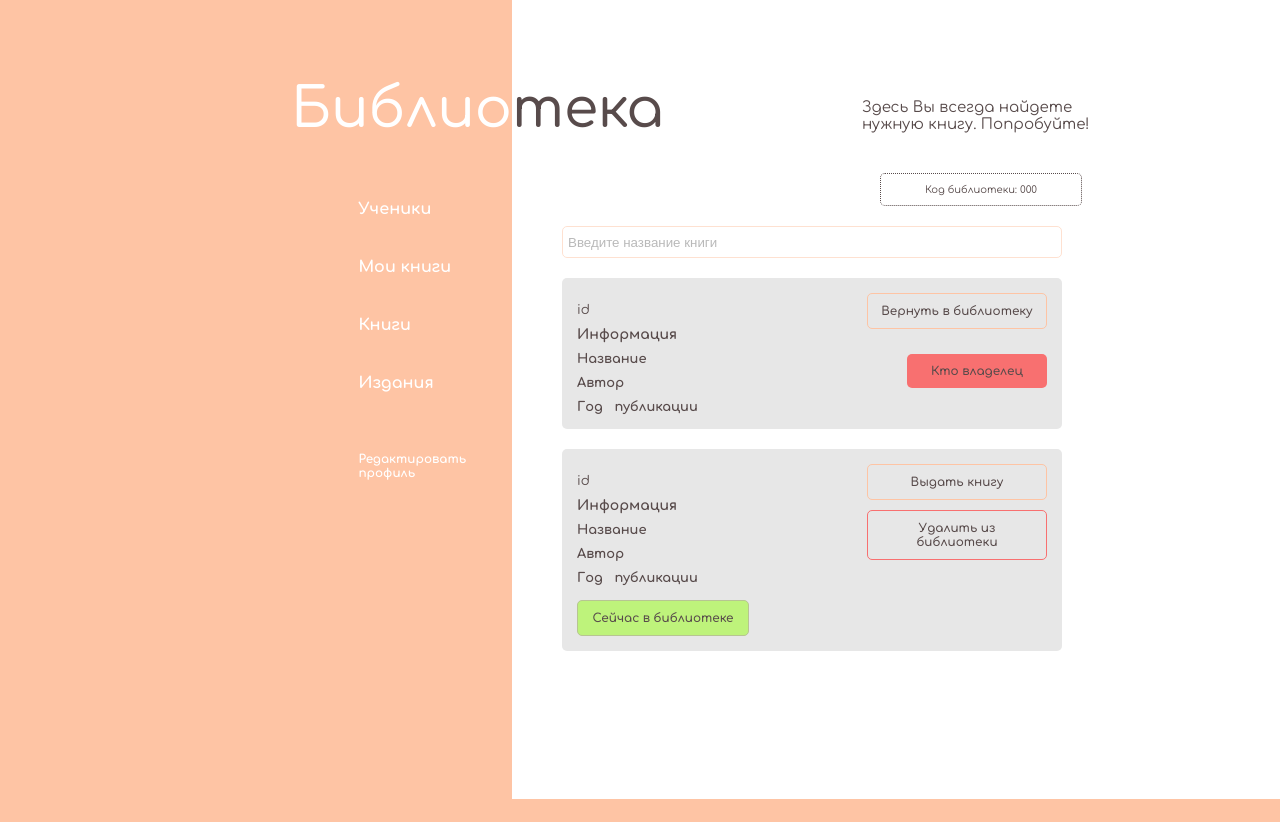
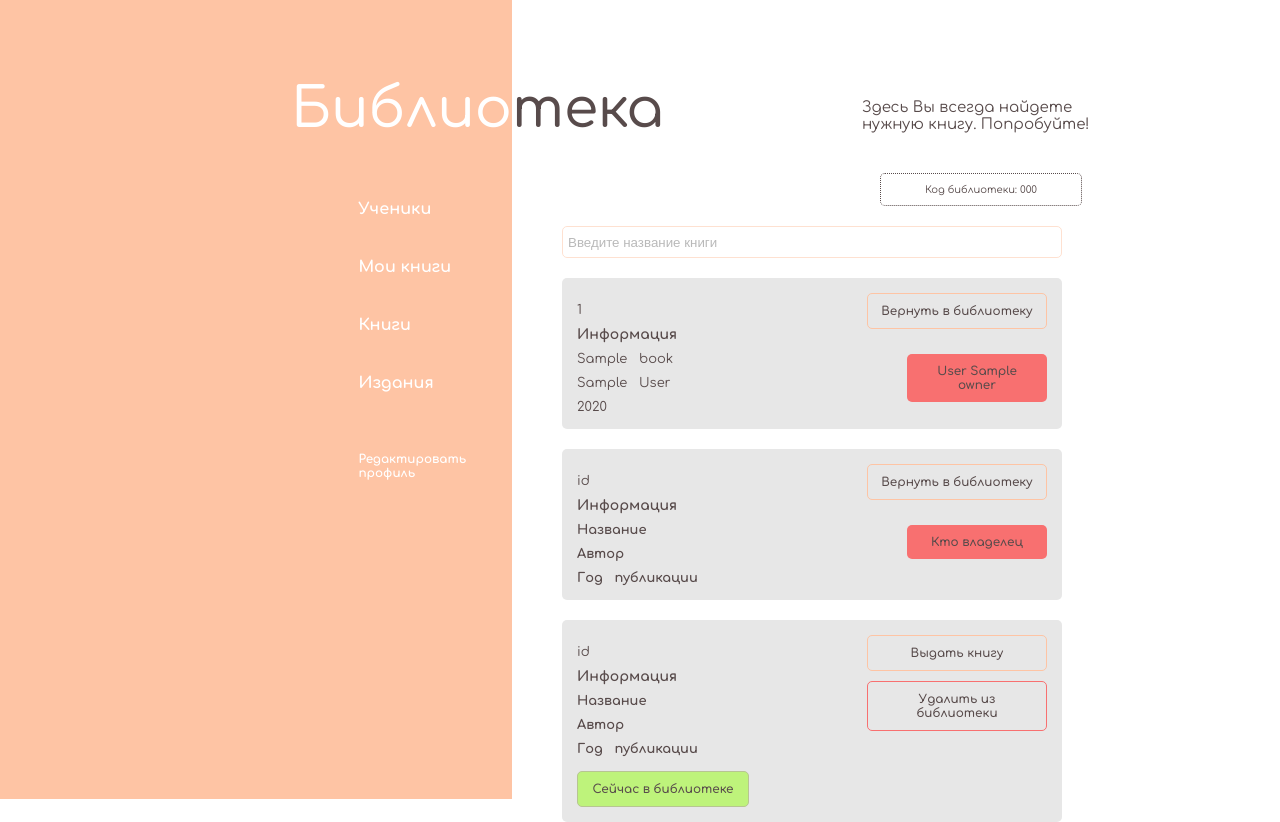
Before and after one commit to eleborrr/library, a Flask app: template templates/library.html in a window 1280 px wide. Shown: the part 51-873 px from the top of the page. Before the commit the page ends 850 px from the top, so only its background shows below. Run offline with Flask 2, Linux system fonts and the light colour scheme; the template is opened without the code that fills it: most values are stand-ins (such as "Sample title", 1, 10 or a date in 2020).

Commit message:
query works

```diff
--- a/main.py
+++ b/main.py
@@ -284,7 +284,7 @@ class LibraryView(FlaskView):
         publication_year, edition_id, owner_id, owner_surname = request.args.get('publication_year'), request.args.get(
             'edition_id'), request.args.get('owner_id'), request.args.get('owner_surname')
 
-        query = session.query(Book).join(User).join(Edition).filter(Edition.library_id == current_user.library_id)
+        query = session.query(Book).join(Edition).filter(Edition.library_id == current_user.library_id)
         kwargs = {
             'id': '',
             'name': '',
--- a/templates/library.html
+++ b/templates/library.html
@@ -4,29 +4,57 @@
         <div>
             <input type="text" name=" " class="intpfield" placeholder="Введите название книги">
         </div>
+        {% for i in books %} {# Добавить ифы #}
+            <div class="book-item">
+                <div class="leftside">
+                    <div class="nameb">
+                        <p style="padding: 0;margin:0">{{ i.id }}</p>
+                    </div>
+
+                    <div class="nameb">
+                        <p style="padding: 0;margin:0;font-size: 14px"><strong>Информация</strong></p>
+                    </div>
+
+                    <div class="nameb">
+                        <p style="padding: 0;margin:0">{{ i.name }}</p>
+                    </div>
+
+                    <div class="nameb">
+                        <p style="padding: 0;margin:0">{{ i.author }}</p>
+                    </div>
+
+                    <div class="nameb">
+                        <p style="padding: 0;margin:0">{{ i.publication_year }}</p>
+                    </div>
+                </div>
+                <div class="rightside">
+                    <a href='#' class="link-getback tr">Вернуть в библиотеку</a>
+                    <a class="owner red">{{ i.owner.surname }} {{ i.owner.name }}</a>
+                </div>
+            </div>
+        {% endfor %}
 
         <div class="book-item">
             <div class="leftside">
                 <div class="nameb">
-					<p style="padding: 0;margin:0" >id </p></div>
+                    <p style="padding: 0;margin:0">id </p></div>
 
                 <div class="nameb">
-					<p style="padding: 0;margin:0;font-size: 14px" >   <strong>Информация</strong></p></div>
+                    <p style="padding: 0;margin:0;font-size: 14px"><strong>Информация</strong></p></div>
 
                 <div class="nameb">
-					<p style="padding: 0;margin:0" ><strong>Название</strong></p></div>
+                    <p style="padding: 0;margin:0"><strong>Название</strong></p></div>
 
                 <div class="nameb">
-					<p style="padding: 0;margin:0" ><strong>Автор</strong></p>
+                    <p style="padding: 0;margin:0"><strong>Автор</strong></p>
                 </div>
 
                 <div class="nameb">
-					<p style="padding: 0;margin:0" ><strong>Год публикации</strong></p>
+                    <p style="padding: 0;margin:0"><strong>Год публикации</strong></p>
                 </div>
 
 
             </div>
-
 
 
             <div class="rightside">
@@ -38,25 +66,24 @@
         <div class="book-item">
             <div class="leftside">
                 <div class="nameb">
-					<p style="padding: 0;margin:0" >id </p></div>
+                    <p style="padding: 0;margin:0">id </p></div>
 
                 <div class="nameb">
-					<p style="padding: 0;margin:0;font-size: 14px" >   <strong>Информация</strong></p></div>
+                    <p style="padding: 0;margin:0;font-size: 14px"><strong>Информация</strong></p></div>
 
                 <div class="nameb">
-					<p style="padding: 0;margin:0" ><strong>Название</strong></p></div>
+                    <p style="padding: 0;margin:0"><strong>Название</strong></p></div>
 
                 <div class="nameb">
-					<p style="padding: 0;margin:0" ><strong>Автор</strong></p>
+                    <p style="padding: 0;margin:0"><strong>Автор</strong></p>
                 </div>
 
                 <div class="nameb">
-					<p style="padding: 0;margin:0" ><strong>Год публикации</strong></p>
+                    <p style="padding: 0;margin:0"><strong>Год публикации</strong></p>
                 </div>
 
                 <a class="owner free">Сейчас в библиотеке</a>
             </div>
-
 
 
             <div class="rightside">
```
Lines whose indentation alone changed are shown as unchanged.
